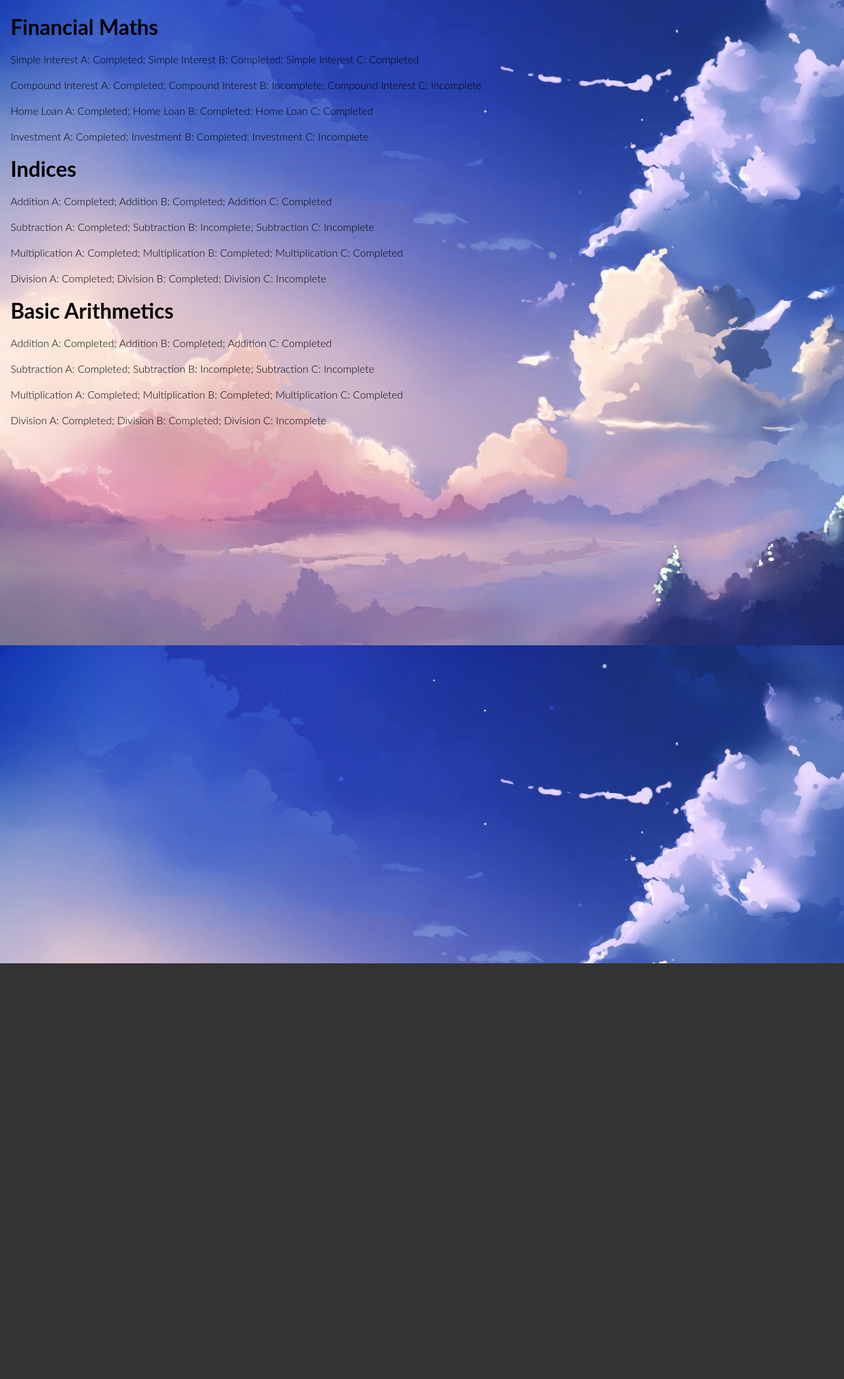
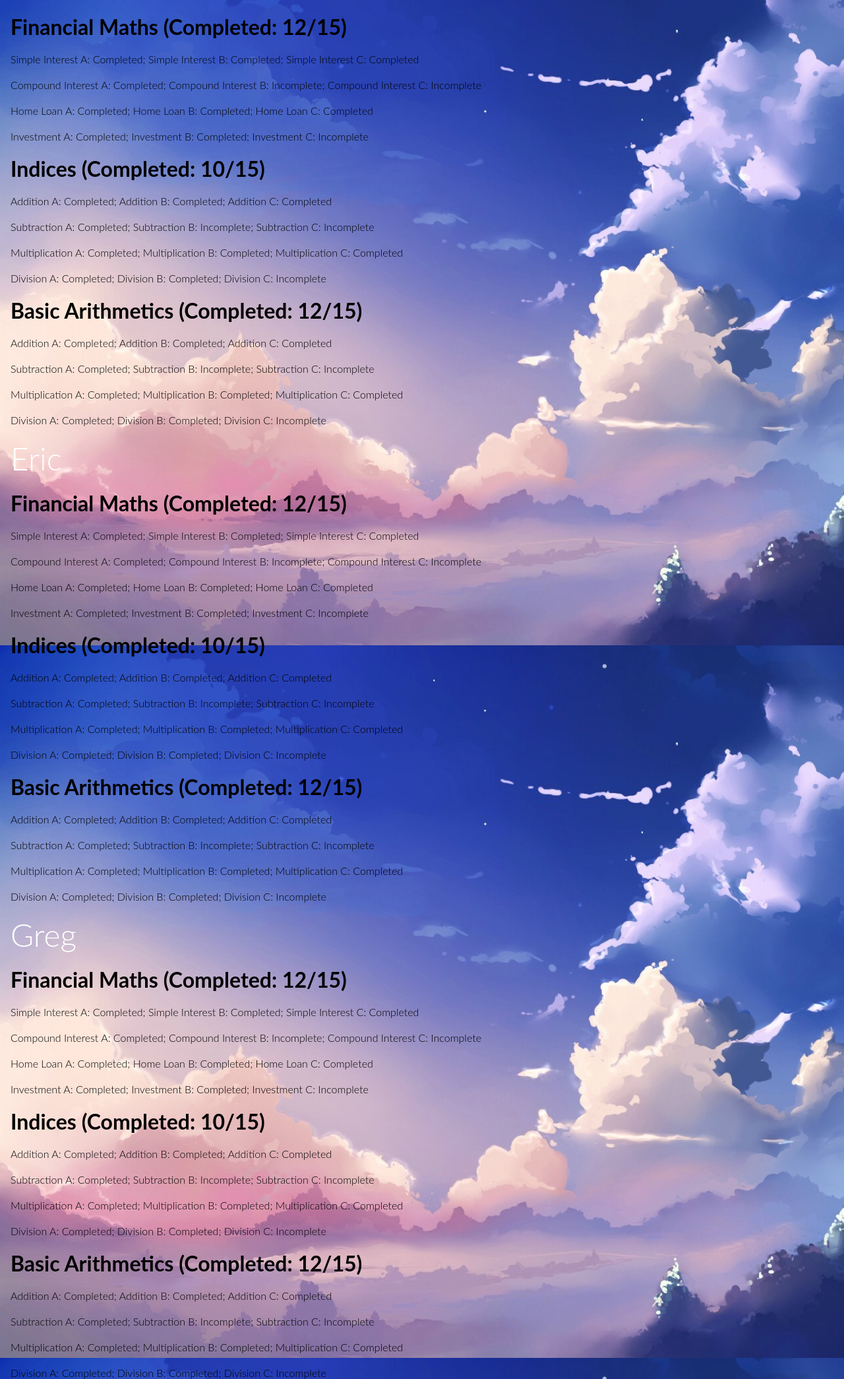
Before and after one commit to yx7ing/UNIHACK18, a Flask app: template templates/teacher.html in a window 1280 px wide. Shown: the part 102-2192 px from the top of the page at 66% size. Before the commit the page ends 1562 px from the top, so only its background shows below. Run offline with Flask 2, Linux system fonts and the light colour scheme; the template is opened without the code that fills it, so the values that code supplies are empty; some libraries are stand-ins or nearby versions.

Commit message:
Update teacher.html

```diff
--- a/templates/teacher.html
+++ b/templates/teacher.html
@@ -56,25 +56,61 @@ h2{
 
 <div class="main">
   <h1>David</h1>
-  <h2>Financial Maths</h2>
+  <h2>Financial Maths (Completed: 12/15)</h2>
   <p>Simple Interest A: Completed; Simple Interest B: Completed; Simple Interest C: Completed</p>
   <p>Compound Interest A: Completed; Compound Interest B: Incomplete; Compound Interest C: Incomplete</p>
   <p>Home Loan A: Completed; Home Loan B: Completed; Home Loan C: Completed</p>
   <p>Investment A: Completed; Investment B: Completed; Investment C: Incomplete</p>
 
-  <h2>Indices</h2>
+  <h2>Indices (Completed: 10/15)</h2>
   <p>Addition A: Completed; Addition B: Completed; Addition C: Completed</p>
   <p>Subtraction A: Completed; Subtraction B: Incomplete; Subtraction C: Incomplete</p>
   <p>Multiplication A: Completed; Multiplication B: Completed; Multiplication C: Completed</p>
   <p>Division A: Completed; Division B: Completed; Division C: Incomplete</p>
 
-  <h2>Basic Arithmetics</h2>
+  <h2>Basic Arithmetics  (Completed: 12/15)</h2>
   <p>Addition A: Completed; Addition B: Completed; Addition C: Completed</p>
   <p>Subtraction A: Completed; Subtraction B: Incomplete; Subtraction C: Incomplete</p>
   <p>Multiplication A: Completed; Multiplication B: Completed;  Multiplication C: Completed</p>
   <p>Division A: Completed; Division B: Completed; Division C: Incomplete</p>
 
+  <h1>Eric</h1>
+  <h2>Financial Maths (Completed: 12/15)</h2>
+  <p>Simple Interest A: Completed; Simple Interest B: Completed; Simple Interest C: Completed</p>
+  <p>Compound Interest A: Completed; Compound Interest B: Incomplete; Compound Interest C: Incomplete</p>
+  <p>Home Loan A: Completed; Home Loan B: Completed; Home Loan C: Completed</p>
+  <p>Investment A: Completed; Investment B: Completed; Investment C: Incomplete</p>
 
+  <h2>Indices (Completed: 10/15)</h2>
+  <p>Addition A: Completed; Addition B: Completed; Addition C: Completed</p>
+  <p>Subtraction A: Completed; Subtraction B: Incomplete; Subtraction C: Incomplete</p>
+  <p>Multiplication A: Completed; Multiplication B: Completed; Multiplication C: Completed</p>
+  <p>Division A: Completed; Division B: Completed; Division C: Incomplete</p>
+
+  <h2>Basic Arithmetics  (Completed: 12/15)</h2>
+  <p>Addition A: Completed; Addition B: Completed; Addition C: Completed</p>
+  <p>Subtraction A: Completed; Subtraction B: Incomplete; Subtraction C: Incomplete</p>
+  <p>Multiplication A: Completed; Multiplication B: Completed;  Multiplication C: Completed</p>
+  <p>Division A: Completed; Division B: Completed; Division C: Incomplete</p>
+
+  <h1>Greg</h1>
+  <h2>Financial Maths (Completed: 12/15)</h2>
+  <p>Simple Interest A: Completed; Simple Interest B: Completed; Simple Interest C: Completed</p>
+  <p>Compound Interest A: Completed; Compound Interest B: Incomplete; Compound Interest C: Incomplete</p>
+  <p>Home Loan A: Completed; Home Loan B: Completed; Home Loan C: Completed</p>
+  <p>Investment A: Completed; Investment B: Completed; Investment C: Incomplete</p>
+
+  <h2>Indices (Completed: 10/15)</h2>
+  <p>Addition A: Completed; Addition B: Completed; Addition C: Completed</p>
+  <p>Subtraction A: Completed; Subtraction B: Incomplete; Subtraction C: Incomplete</p>
+  <p>Multiplication A: Completed; Multiplication B: Completed; Multiplication C: Completed</p>
+  <p>Division A: Completed; Division B: Completed; Division C: Incomplete</p>
+
+  <h2>Basic Arithmetics  (Completed: 12/15)</h2>
+  <p>Addition A: Completed; Addition B: Completed; Addition C: Completed</p>
+  <p>Subtraction A: Completed; Subtraction B: Incomplete; Subtraction C: Incomplete</p>
+  <p>Multiplication A: Completed; Multiplication B: Completed;  Multiplication C: Completed</p>
+  <p>Division A: Completed; Division B: Completed; Division C: Incomplete</p>
 
 </div>
 
```
